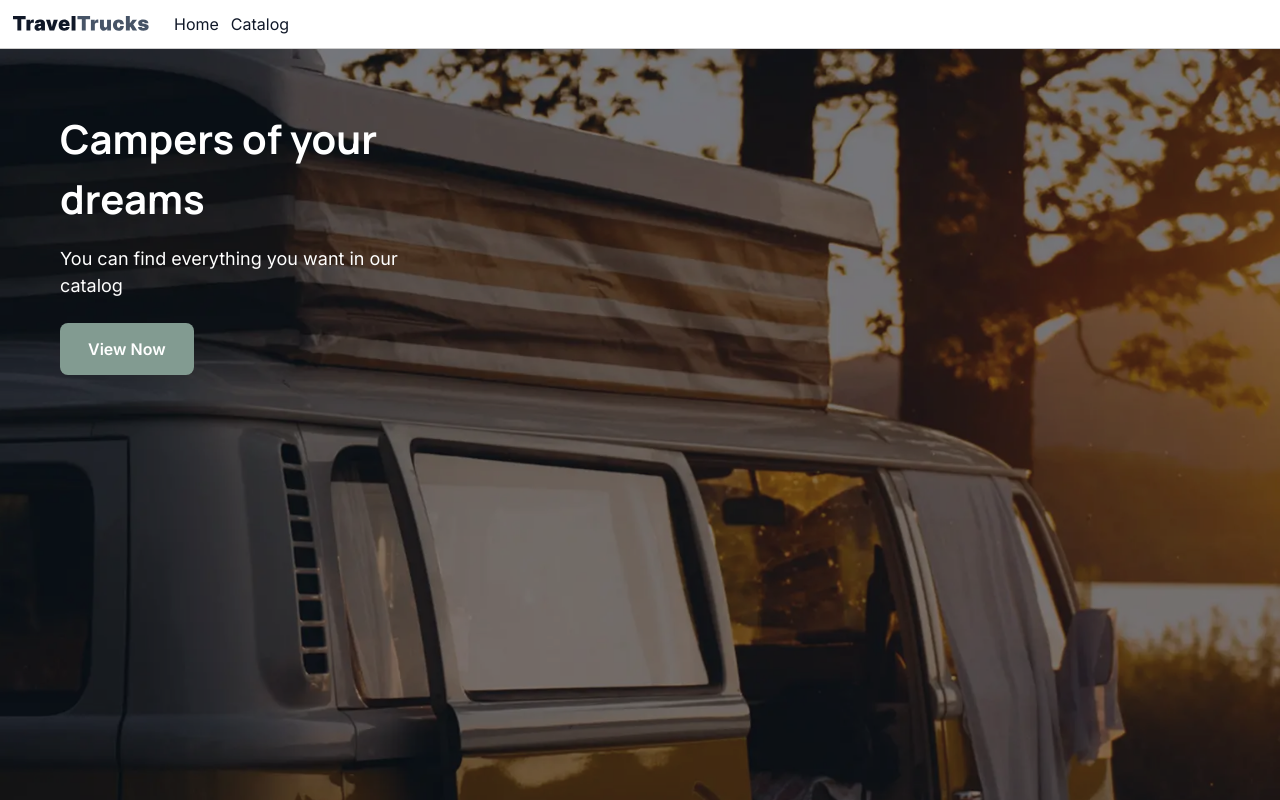
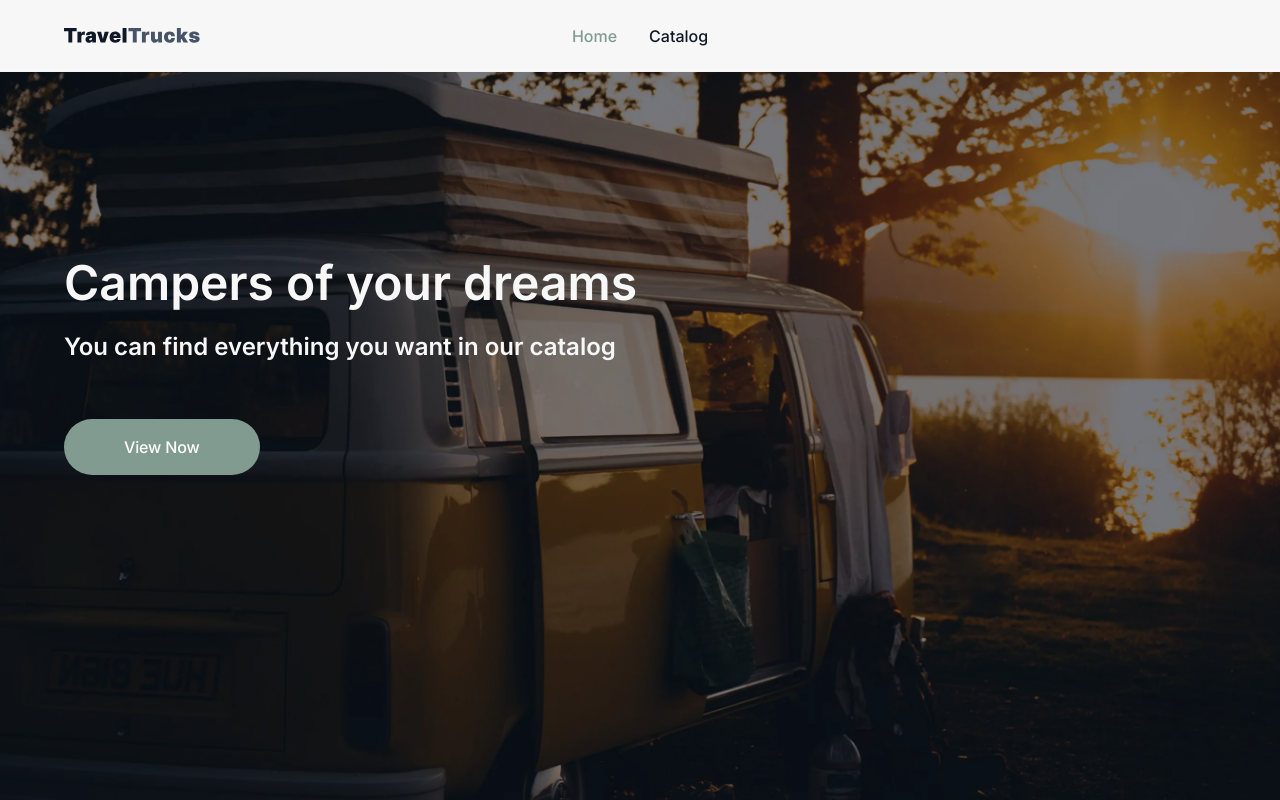
Before and after one commit to Andrii-Mitko/travel_trucks, a Next.js app: page / in a window 1280 px wide. Shown: the top 800 px of the page. Built offline with nearby package versions, Linux system fonts and the light colour scheme.

Commit message:
Style updates and component structure improvements: new CSS variables have been added, styles for the header and buttons have been updated, and placeholders in the filters have been updated.

```diff
--- a/src/app/catalog/page.module.css
+++ b/src/app/catalog/page.module.css
@@ -3,6 +3,8 @@
   gap: 40px;
   padding: 40px 20px;
   align-items: flex-start;
+  height: calc(100dvh - 72px);
+  overflow: hidden;
 }
 
 .list {
--- a/src/app/globals.css
+++ b/src/app/globals.css
@@ -12,6 +12,9 @@
   --grey-green: #829b91;
   --olive: #f0f1f1;
   --green-hover: #6d7b75;
+
+   --font-family: "Inter", sans-serif;
+  --second-family: "Manrope", sans-serif;
 }
 
 *,
@@ -29,7 +32,7 @@ html {
 body {
   font-family: var(--font-family);
   color: var(--main);
-  background: var(--white);
+  background-color: var(--white);
   line-height: 1.5;
   -webkit-font-smoothing: antialiased;
   -moz-osx-font-smoothing: grayscale;
@@ -42,8 +45,8 @@ h3,
 h4,
 h5,
 h6 {
-  font-family: var(--second-family);
-  font-weight: 700;
+
+  font-weight: 600;
 }
 
 ul,
--- a/src/app/page.module.css
+++ b/src/app/page.module.css
@@ -1,9 +1,10 @@
 .main {
   position: relative;
   width: 100%;
-  height: 100vw;
+  height: calc(100dvh - 72px);
   margin: 0 auto;
   overflow: hidden;
+  padding: 195px 64px;
 }
 .image {
   object-fit: cover;
@@ -21,30 +22,38 @@
   display: flex;
   flex-direction: column;
   align-items: flex-start;
+  justify-content: start;
   gap: 16px;
+  width: 100%;
   height: 100%;
-  padding: 60px;
-  max-width: 500px;
+  padding: 0;
 }
 
 .title {
-  color: var(--white);
-  font-size: 40px;
-  font-family: var(--second-family);
+  font-weight: 600;
+  font-size: 48px;
+  line-height: 0.67;
+  color: var(--inputs);
+  margin-bottom: 16px;
 }
 
 .subtitle {
-  color: var(--white);
-  font-size: 18px;
+  font-weight: 600;
+  font-size: 24px;
+  line-height: 1.33;
+  color: var(--inputs);
+  margin-bottom: 40px;
 }
 
 .button {
-  margin-top: 8px;
-  padding: 14px 28px;
-  border-radius: 8px;
-  background: var(--grey-green);
+  padding: 16px 60px;
+  border-radius: 200px;
+  background-color: var(--grey-green);
+  font-weight: 500;
+  font-size: 16px;
+  line-height: 1.5;
+  letter-spacing: -0.01em;
   color: var(--white);
-  font-weight: 600;
 }
 
 .button:hover {
--- a/src/components/CamperFilters/CamperFilters.tsx
+++ b/src/components/CamperFilters/CamperFilters.tsx
@@ -78,7 +78,7 @@ export default function CamperFilters({ onApply }: Props) {
             type="text"
             value={location}
             onChange={(e) => setLocation(e.target.value)}
-            placeholder="Kyiv, Ukraine"
+            placeholder="City"
             className={styles.locationInput}
           />
         </div>
--- a/src/components/Header/Header.module.css
+++ b/src/components/Header/Header.module.css
@@ -1,15 +1,43 @@
 .header {
   display: flex;
   align-items: center;
-  justify-content: flex-start;
+  justify-content: center;
+  position: relative;
+  height: 72px;
   gap: 24px;
-  padding: 12px;
-  border-block-end: 1px solid #ccc;
+  width: 100%;
+  padding: 24px 64px;
+  border-bottom: 1px solid var(--badges);
+  background-color: var(--inputs);
 }
+
 .navigation {
   display: flex;
   align-items: center;
-  justify-content: flex-start;
-  gap: 12px;
+  justify-content: center;
+  gap: 32px;
   list-style-type: none;
 }
+
+.link {
+  position: absolute;
+  left: 64px;
+}
+
+.navLink,
+.activeLink {
+  font-weight: 500;
+  font-size: 16px;
+  line-height: 1.5;
+  text-align: center;
+}
+
+.navLink {
+  color: var(--main);
+}
+
+.activeLink {
+  color: var(--grey-green);
+  cursor: default;
+  pointer-events: none;
+}
--- a/src/components/Header/Header.tsx
+++ b/src/components/Header/Header.tsx
@@ -1,24 +1,52 @@
+"use client";
+
 import css from "./Header.module.css";
 import Link from "next/link";
+import { usePathname } from "next/navigation";
+
 const Header = () => {
+  const pathname = usePathname();
+
+  const isHome = pathname === "/";
+  const isCatalog = pathname === "/catalog";
+
   return (
     <header className={css.header}>
-      <Link href="/" aria-label="Logo">
-        <svg width="138" height="16">
+      <Link href="/" aria-label="Logo" className={css.link}>
+        <svg width="136" height="16">
           <use href="/icons/icons.svg#icon-logo"></use>
         </svg>
       </Link>
+
       <nav aria-label="Main Navigation">
         <ul className={css.navigation}>
           <li>
-            <Link href="/">Home</Link>
+            <Link
+              href="/"
+              className={isHome ? css.activeLink : css.navLink}
+              aria-current={isHome ? "page" : undefined}
+              aria-disabled={isHome}
+              tabIndex={isHome ? -1 : 0}
+            >
+              Home
+            </Link>
           </li>
+
           <li>
-            <Link href="/catalog">Catalog</Link>
+            <Link
+              href="/catalog"
+              className={isCatalog ? css.activeLink : css.navLink}
+              aria-current={isCatalog ? "page" : undefined}
+              aria-disabled={isCatalog}
+              tabIndex={isCatalog ? -1 : 0}
+            >
+              Catalog
+            </Link>
           </li>
         </ul>
       </nav>
     </header>
   );
 };
+
 export default Header;
```
